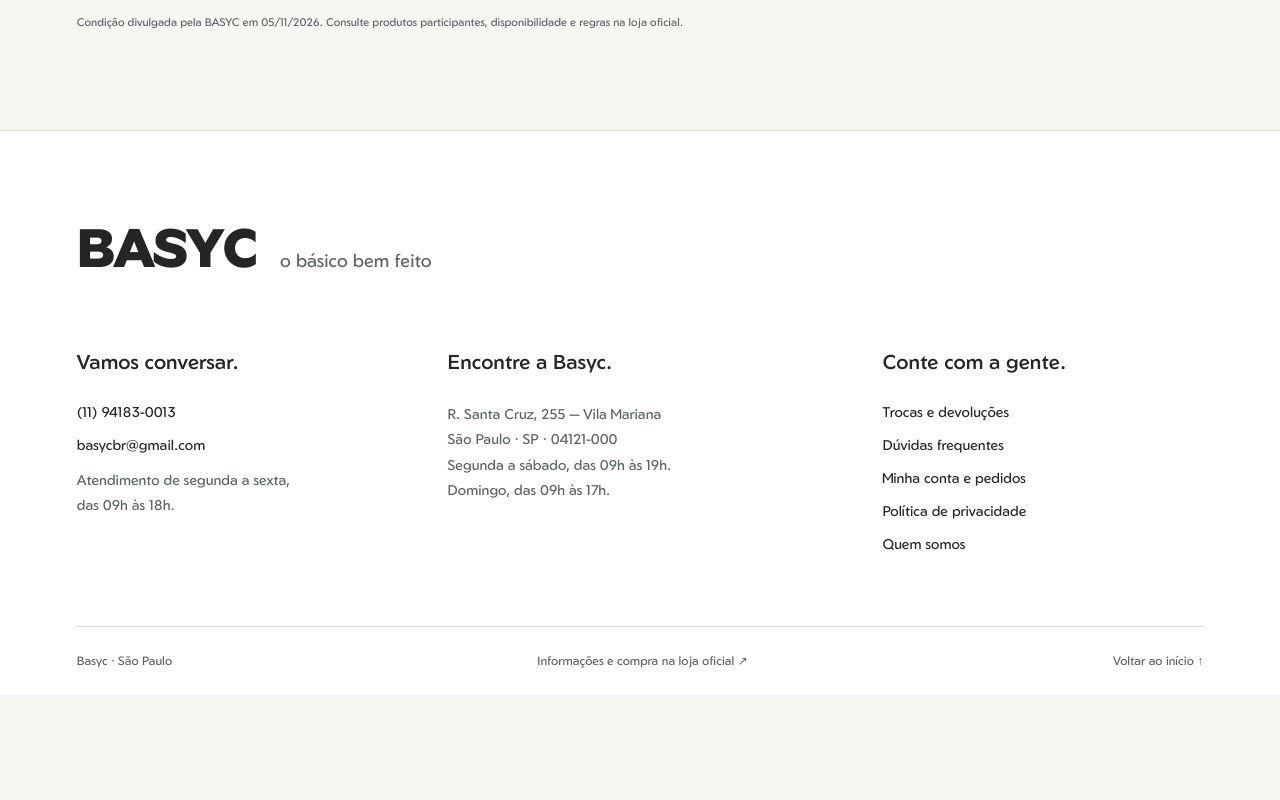
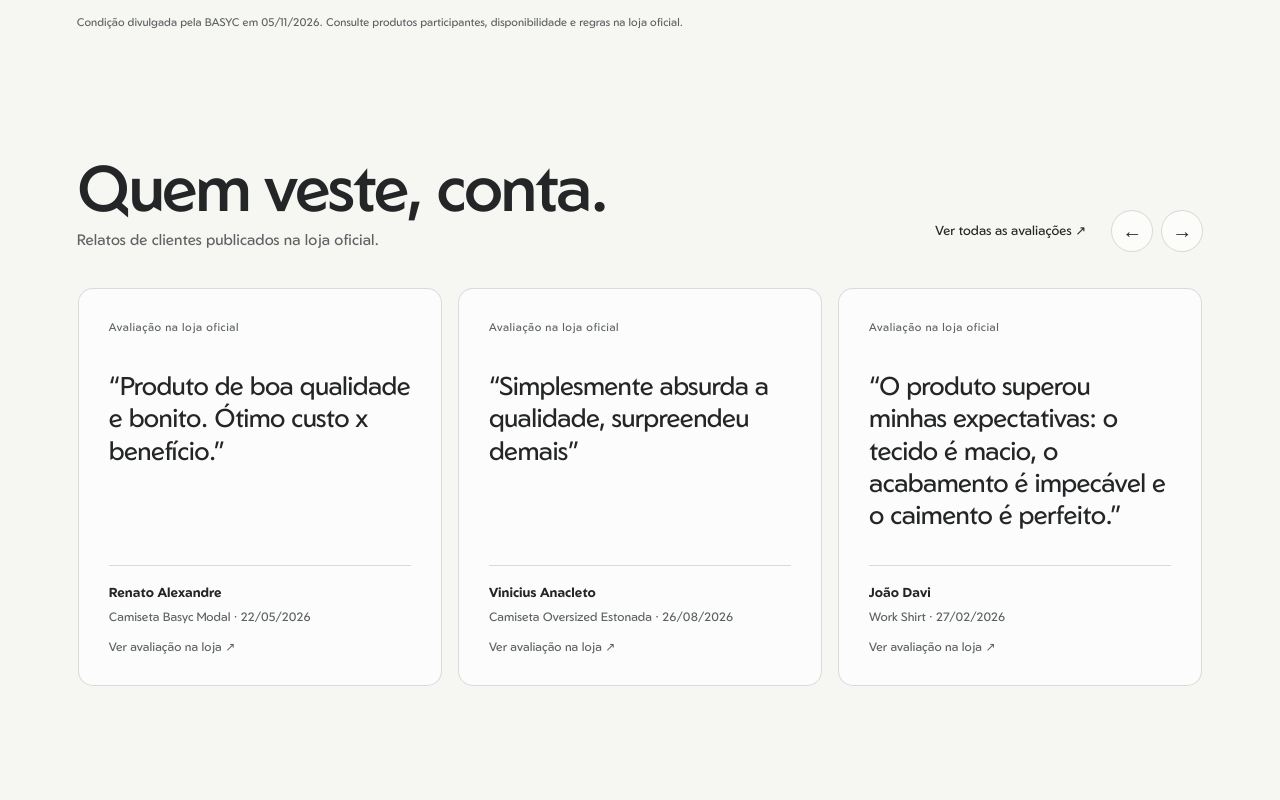
Before and after one commit to gabrieljesuspereiradossantos-hub/BASYC, a Next.js app: page / in a window 1280 px wide. Shown: the part 4200-5000 px from the top of the page. Before the commit the page ends 4895 px from the top, so only its background shows below. Built offline with nearby package versions, Linux system fonts and the light colour scheme.

Commit message:
Add refined button motion and customer review carousel

```diff
--- a/src/app/globals.css
+++ b/src/app/globals.css
@@ -1117,12 +1117,6 @@ html[data-theme="graphite"] .logo-front {
 @media(max-width:700px) { .product-detail-overlay { padding:0 16px; } .detail-topbar { min-height:74px; } .detail-wordmark { font-size:27px; } .detail-topbar .dedicated-close { padding:10px 12px; font-size:12px; } .product-detail-panel { gap:22px; padding:8px 0 36px; } .product-detail-panel .studio-camera { height:min(56svh,590px); min-height:350px; } .product-detail-panel .studio-details { padding:0 4px; } .detail-bottom-bar { grid-template-columns:1fr auto; gap:20px; padding:24px 0 36px; } .detail-bottom-bar nav { grid-column:1 / -1; grid-row:2; } .detail-bottom-contact { grid-column:1 / -1; grid-row:3; } .detail-instagram { grid-column:2; grid-row:1; } .instagram-icon { width:48px; height:48px; border-radius:15px; } .instagram-icon svg { width:32px; height:32px; } }
 @media(prefers-reduced-motion:reduce) { .instagram-icon { transition:none; } }
 
-/* Interactive wordmark after the hero docks in the header. */
-.brand-mark { transform-origin:center; transform:perspective(400px) rotateX(var(--mini-rotate-x,0deg)) rotateY(var(--mini-rotate-y,0deg)); transition:transform 320ms cubic-bezier(.22,.8,.3,1),opacity 90ms linear; text-shadow:0 3px 7px color-mix(in srgb,var(--ink) 18%,transparent); }
-.brand-mark::after { content:""; position:absolute; inset:-5px; pointer-events:none; background:radial-gradient(circle at var(--mini-light-x,50%) var(--mini-light-y,50%),color-mix(in srgb,var(--page-ground) 55%,transparent),transparent 60%); opacity:0; transition:opacity 200ms ease; mix-blend-mode:screen; }
-.brand-mark:hover::after { opacity:.7; }
-@media(prefers-reduced-motion:reduce) { .brand-mark { transform:none; transition:opacity 90ms linear; } .brand-mark::after { display:none; } }
-
 /* Each concept sheet is three square frames. Fit a square viewport inside the gallery. */
 .studio-board-panel { inset:auto; top:18px; left:50%; width:auto; height:calc(100% - 112px); max-width:calc(100% - 32px); aspect-ratio:1; transform:translateX(-50%); background-size:300% 100%; background-position:left center; }
 .studio-board-panel-1 { background-position:center center; }
@@ -1152,3 +1146,44 @@ html[data-theme="graphite"] .logo-front {
 @media(max-width:900px) { .campaign-intro { display:block; } .campaign-intro p { max-width:550px; margin-top:20px; } .campaign-card,.campaign-copy { min-height:450px; } .campaign-copy { width:65%; padding:25px; } }
 @media(max-width:700px) { .campaign-section { padding:72px 16px 64px; } .campaign-intro { margin-bottom:30px; } .campaign-grid { grid-template-columns:1fr; gap:14px; } .campaign-card,.campaign-copy { min-height:470px; } .campaign-card img { object-position:60% center; } .campaign-copy { width:72%; padding:25px; } .campaign-copy h3 { font-size:40px; } .campaign-light::after { background:linear-gradient(90deg,rgba(245,245,243,.93),rgba(245,245,243,.05) 85%); } }
 @media(prefers-reduced-motion:reduce) { .campaign-card img { transition:none; } .campaign-card:hover img { transform:none; } }
+
+/* A restrained flame lives inside the Black CTA and dissipates on pointer exit. */
+.campaign-copy .black-action { position:relative; overflow:hidden; isolation:isolate; background:#242424; color:#fff; transition:transform 220ms cubic-bezier(.23,1,.32,1),background-color 220ms ease; }
+.black-action-label { position:relative; z-index:2; }
+.flame-field { position:absolute; inset:0; z-index:1; pointer-events:none; opacity:0; transform:translateY(30%); transition:opacity 260ms ease,transform 380ms cubic-bezier(.23,1,.32,1); }
+.flame-field i { position:absolute; bottom:-21px; width:23px; height:48px; border-radius:75% 5% 70% 30%; background:linear-gradient(20deg,#bb2e14 7%,#f46d2d 55%,#ffcd75 88%,transparent); filter:blur(2px); transform:rotate(35deg); transform-origin:bottom center; }
+.flame-field i:nth-child(1) { left:4%; height:39px; }
+.flame-field i:nth-child(2) { left:19%; height:52px; animation-delay:-.24s; }
+.flame-field i:nth-child(3) { left:34%; height:42px; animation-delay:-.55s; }
+.flame-field i:nth-child(4) { left:49%; height:55px; animation-delay:-.1s; }
+.flame-field i:nth-child(5) { left:65%; height:44px; animation-delay:-.38s; }
+.flame-field i:nth-child(6) { left:79%; height:51px; animation-delay:-.65s; }
+.flame-field i:nth-child(7) { left:92%; height:38px; animation-delay:-.18s; }
+@media(hover:hover) { .black-action:hover .flame-field { opacity:.82; transform:translateY(0); } .black-action:hover .flame-field i { animation:flame-sway 900ms ease-in-out infinite alternate; } }
+@keyframes flame-sway { from { transform:rotate(26deg) scaleY(.88); } to { transform:rotate(43deg) scaleY(1.08); } }
+
+/* Buttons give consistent, small feedback without moving functional content. */
+.shelf-navigation button,.camera-controls button,.product-variants button,.dedicated-close,.shop-piece,.reviews-arrows button { transition:transform 220ms cubic-bezier(.23,1,.32,1),background-color 220ms ease,color 220ms ease; }
+@media(hover:hover) { .theme-toggle:hover,.bag-link:hover,.mobile-menu-trigger:hover,.shelf-navigation button:hover,.camera-controls button:hover,.product-variants button:hover,.dedicated-close:hover,.shop-piece:hover,.reviews-arrows button:hover { transform:translateY(-2px); } }
+.theme-toggle:active,.bag-link:active,.mobile-menu-trigger:active,.shelf-navigation button:active,.camera-controls button:active,.product-variants button:active,.dedicated-close:active,.shop-piece:active,.campaign-copy a:active,.reviews-arrows button:active { transform:scale(.97); }
+
+.reviews-section { padding:24px 6% 115px; background:var(--page-ground); color:var(--ink); }
+.reviews-heading { max-width:1440px; margin:0 auto 34px; display:flex; align-items:end; justify-content:space-between; gap:30px; }
+.reviews-heading h2 { margin:0 0 9px; font-size:clamp(40px,5vw,74px); line-height:1.03; font-weight:450; letter-spacing:-.04em; }
+.reviews-heading p { margin:0; color:var(--muted); font-size:15px; }
+.reviews-actions { display:flex; align-items:center; gap:25px; }
+.reviews-actions > a { color:var(--ink); font-size:13px; text-underline-offset:5px; white-space:nowrap; }
+.reviews-arrows { display:flex; gap:8px; }
+.reviews-arrows button { width:42px; height:42px; border:1px solid var(--hairline); border-radius:50%; background:var(--glass-surface); color:var(--ink); font-size:20px; cursor:pointer; }
+.reviews-track { max-width:1440px; margin:auto; display:grid; grid-auto-flow:column; grid-auto-columns:calc(33.333% - 10.667px); gap:16px; overflow-x:auto; padding:2px 1px 18px; scroll-snap-type:x mandatory; scroll-padding-inline:1px; scrollbar-width:thin; scrollbar-color:var(--muted) transparent; overscroll-behavior-x:contain; }
+.review-card { min-height:330px; margin:0; padding:30px; display:flex; flex-direction:column; scroll-snap-align:start; border:1px solid var(--hairline); border-radius:15px; background:color-mix(in srgb,var(--surface-contrast) 72%,var(--page-ground)); }
+.review-source { color:var(--muted); font-size:11px; letter-spacing:.045em; }
+.review-card blockquote { flex:1; margin:34px 0 35px; font-size:clamp(22px,2vw,29px); line-height:1.26; letter-spacing:-.025em; }
+.review-card figcaption { display:flex; flex-direction:column; align-items:start; gap:6px; padding-top:17px; border-top:1px solid var(--hairline); }
+.review-card figcaption strong { font-size:13px; font-weight:600; }
+.review-card figcaption span,.review-card figcaption a { color:var(--muted); font-size:12px; line-height:1.4; }
+.review-card figcaption a { margin-top:7px; text-underline-offset:4px; }
+.reviews-arrows button:focus-visible,.review-card a:focus-visible { outline:2px solid var(--focus-ring); outline-offset:3px; }
+@media(max-width:900px) { .reviews-track { grid-auto-columns:minmax(290px,48%); } }
+@media(max-width:700px) { .reviews-section { padding:14px 16px 78px; } .reviews-heading { display:block; } .reviews-heading p { margin-bottom:18px; } .reviews-actions { justify-content:space-between; } .reviews-track { grid-auto-columns:84%; gap:12px; } .review-card { min-height:300px; padding:25px; } }
+@media(prefers-reduced-motion:reduce) { .flame-field,.shelf-navigation button,.camera-controls button,.product-variants button,.dedicated-close,.shop-piece,.reviews-arrows button { transition:none; } .black-action:hover .flame-field i { animation:none; } .theme-toggle:hover,.bag-link:hover,.mobile-menu-trigger:hover,.shelf-navigation button:hover,.camera-controls button:hover,.product-variants button:hover,.dedicated-close:hover,.shop-piece:hover,.reviews-arrows button:hover { transform:none; } }
--- a/src/app/page.tsx
+++ b/src/app/page.tsx
@@ -29,6 +29,13 @@ const categories = [
   { label: "Plus size", href: `${store}/plus-size/` },
 ];
 
+const reviews = [
+  { quote: "Produto de boa qualidade e bonito. Ótimo custo x benefício.", name: "Renato Alexandre", product: "Camiseta Basyc Modal", date: "22/05/2026", href: `${store}/camiseta-basyc-modal/` },
+  { quote: "Simplesmente absurda a qualidade, surpreendeu demais", name: "Vinicius Anacleto", product: "Camiseta Oversized Estonada", date: "26/08/2026", href: `${store}/camiseta-oversized-marmorizada/` },
+  { quote: "O produto superou minhas expectativas: o tecido é macio, o acabamento é impecável e o caimento é perfeito.", name: "João Davi", product: "Work Shirt", date: "27/02/2026", href: `${store}/work-shirt/` },
+  { quote: "Camisa muito estilosa, com caimento perfeito, sem contar com a excelente qualidade do produto.", name: "Ezicley da Costa", product: "Regata Basyc Canelada", date: "09/09/2026", href: `${store}/regata-basyc-fit/` },
+];
+
 function clamp(value: number, min: number, max: number) {
   return Math.min(max, Math.max(min, value));
 }
@@ -40,6 +47,7 @@ export default function Home() {
   const taglineRef = useRef<HTMLHeadingElement>(null);
   const exploreRef = useRef<HTMLAnchorElement>(null);
   const shelfRef = useRef<HTMLDivElement>(null);
+  const reviewsRef = useRef<HTMLDivElement>(null);
   const brandRef = useRef<HTMLAnchorElement>(null);
   const frameRef = useRef<number | null>(null);
   const theme = useSyncExternalStore(subscribeTheme, readTheme, serverTheme);
@@ -110,7 +118,7 @@ export default function Home() {
       mark.style.opacity = String(appear * (reduced ? 1 - dock : 1));
       mark.style.transform = reduced ? "translate3d(-50%, -50%, 0)" :
         `translate3d(calc(-50% + ${x}px), calc(-50% + ${y + (1 - appear) * 60}px), 0) scale(${(0.92 + appear * 0.08) * (1 + (scale - 1) * dock)}) rotateX(${(1 - appear) * 24}deg) rotateY(${(1 - appear) * -24}deg)`;
-      mark.style.pointerEvents = progress > .39 ? "auto" : "none";
+      mark.style.pointerEvents = appear > 0.9 && dock < 0.8 ? "auto" : "none";
       tagline.style.opacity = String(slogan);
       tagline.style.transform = reduced ? "translate(-50%, -50%)" : `translate(-50%, calc(-50% - ${(1 - slogan) * 46}px)) scale(${1 - (1 - slogan) * 0.035})`;
       shelf.style.opacity = String(reveal);
@@ -128,7 +136,6 @@ export default function Home() {
       explore.style.opacity = String(pastHero ? 0 : reveal);
       explore.inert = pastHero || reveal < 0.8;
       brand.style.opacity = String(reduced ? dock : 0);
-      brand.style.pointerEvents = reduced && dock > .8 ? "auto" : "none";
       stage.style.setProperty("--hint-opacity", String(1 - smooth(0, 0.09, progress)));
       stage.style.setProperty("--product-heading-opacity", String(reveal));
       frameRef.current = progress !== target ? requestAnimationFrame(render) : null;
@@ -192,22 +199,6 @@ export default function Home() {
     face.style.setProperty("--shine", "0");
   };
 
-  const tiltSmallBrand = (event: ReactPointerEvent<HTMLAnchorElement>) => {
-    if (event.pointerType === "touch" || window.matchMedia("(prefers-reduced-motion: reduce)").matches) return;
-    const mark = event.currentTarget;
-    const bounds = mark.getBoundingClientRect();
-    const x = (event.clientX - bounds.left) / bounds.width - .5;
-    const y = (event.clientY - bounds.top) / bounds.height - .5;
-    mark.style.setProperty("--mini-rotate-x", `${-y * 12}deg`);
-    mark.style.setProperty("--mini-rotate-y", `${x * 16}deg`);
-    mark.style.setProperty("--mini-light-x", `${(x + .5) * 100}%`);
-    mark.style.setProperty("--mini-light-y", `${(y + .5) * 100}%`);
-  };
-
-  const settleSmallBrand = (event: ReactPointerEvent<HTMLAnchorElement>) => {
-    event.currentTarget.style.removeProperty("--mini-rotate-x");
-    event.currentTarget.style.removeProperty("--mini-rotate-y");
-  };
 
   const tiltProduct = (event: ReactPointerEvent<HTMLElement>) => {
     if (event.pointerType === "touch" || (window.matchMedia("(prefers-reduced-motion: reduce)").matches && !fullMotion)) return;
@@ -230,7 +221,7 @@ export default function Home() {
   return (
     <>
       <header className="site-header">
-        <a className="brand-mark r-brand-mark" href="#inicio" ref={brandRef} aria-label="Basyc — início" onPointerMove={tiltSmallBrand} onPointerLeave={settleSmallBrand}>
+        <a className="brand-mark r-brand-mark" href="#inicio" ref={brandRef} aria-label="Basyc — início">
           BASYC
         </a>
 
@@ -382,7 +373,7 @@ export default function Home() {
           <div className="campaign-grid">
             <article className="campaign-card campaign-dark">
               <Image src="/assets/campaign/black-november.webp" alt="Camiseta oversized preta, camiseta branca e calça cargo em composição editorial" fill sizes="(max-width: 700px) 100vw, 50vw" />
-              <div className="campaign-copy"><h3>Black November</h3><p>Seus básicos favoritos, reunidos para a temporada.</p><a href={store}>Explorar a Black na loja <span aria-hidden="true">↗</span></a></div>
+              <div className="campaign-copy"><h3>Black November</h3><p>Seus básicos favoritos, reunidos para a temporada.</p><a className="black-action" href={store}><span className="flame-field" aria-hidden="true">{Array.from({ length: 7 }, (_, i) => <i key={i} />)}</span><span className="black-action-label">Explorar a Black na loja <span aria-hidden="true">↗</span></span></a></div>
             </article>
             <article className="campaign-card campaign-light">
               <Image src="/assets/campaign/kits.webp" alt="Kit editorial com camisetas, work shirt e bermuda cargo" fill sizes="(max-width: 700px) 100vw, 50vw" />
@@ -390,6 +381,12 @@ export default function Home() {
             </article>
           </div>
           <p className="campaign-note">Condição divulgada pela BASYC em 05/11/2026. Consulte produtos participantes, disponibilidade e regras na loja oficial.</p>
+        </section>
+        <section className="reviews-section" aria-labelledby="reviews-title">
+          <div className="reviews-heading"><div><h2 id="reviews-title">Quem veste, conta.</h2><p>Relatos de clientes publicados na loja oficial.</p></div><div className="reviews-actions"><a href={`${store}/avaliacoes/`}>Ver todas as avaliações ↗</a><div className="reviews-arrows"><button type="button" aria-label="Avaliações anteriores" onClick={() => reviewsRef.current?.scrollBy({ left: -reviewsRef.current.clientWidth * .75, behavior: "smooth" })}>←</button><button type="button" aria-label="Próximas avaliações" onClick={() => reviewsRef.current?.scrollBy({ left: reviewsRef.current.clientWidth * .75, behavior: "smooth" })}>→</button></div></div></div>
+          <div className="reviews-track" ref={reviewsRef} aria-label="Avaliações de clientes">
+            {reviews.map(review => <figure className="review-card" key={`${review.name}-${review.product}`}><span className="review-source">Avaliação na loja oficial</span><blockquote>“{review.quote}”</blockquote><figcaption><strong>{review.name}</strong><span>{review.product} · {review.date}</span><a href={review.href}>Ver avaliação na loja ↗</a></figcaption></figure>)}
+          </div>
         </section>
         <ProductStudio selected={selectedProduct} onSelect={setSelectedProduct} fullMotion={fullMotion} openProduct={openProduct} detailRef={detailRef} onClose={closeProductDetail} />
       </main>
```
